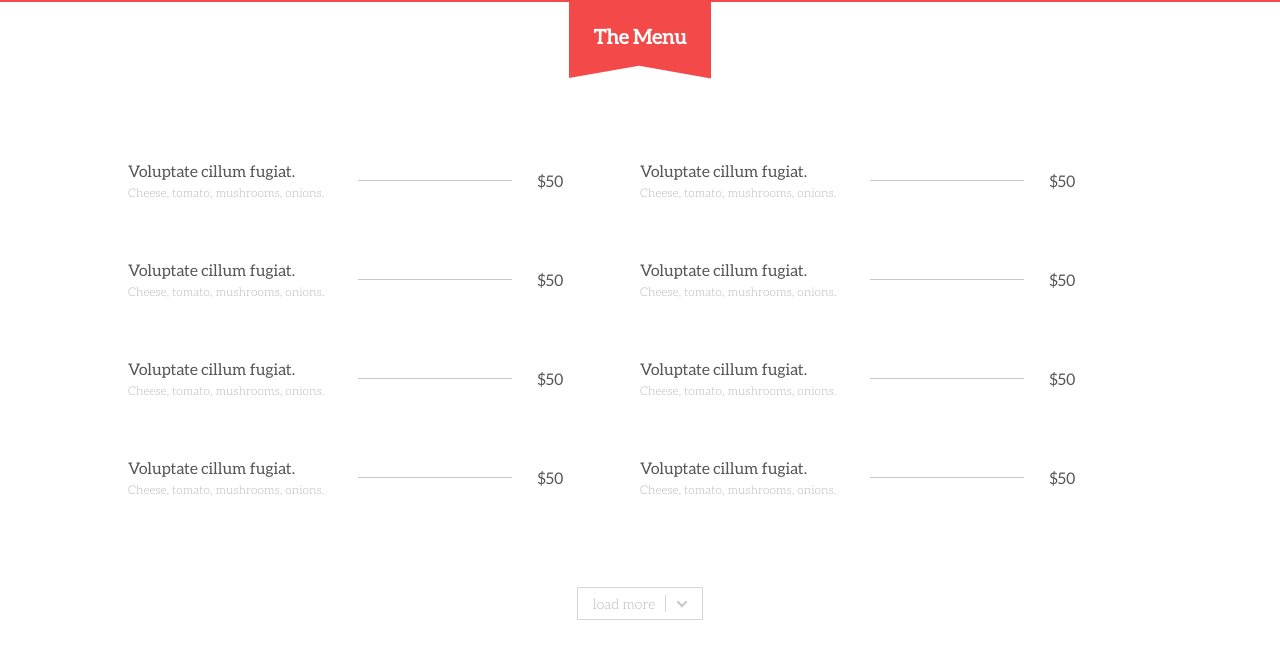
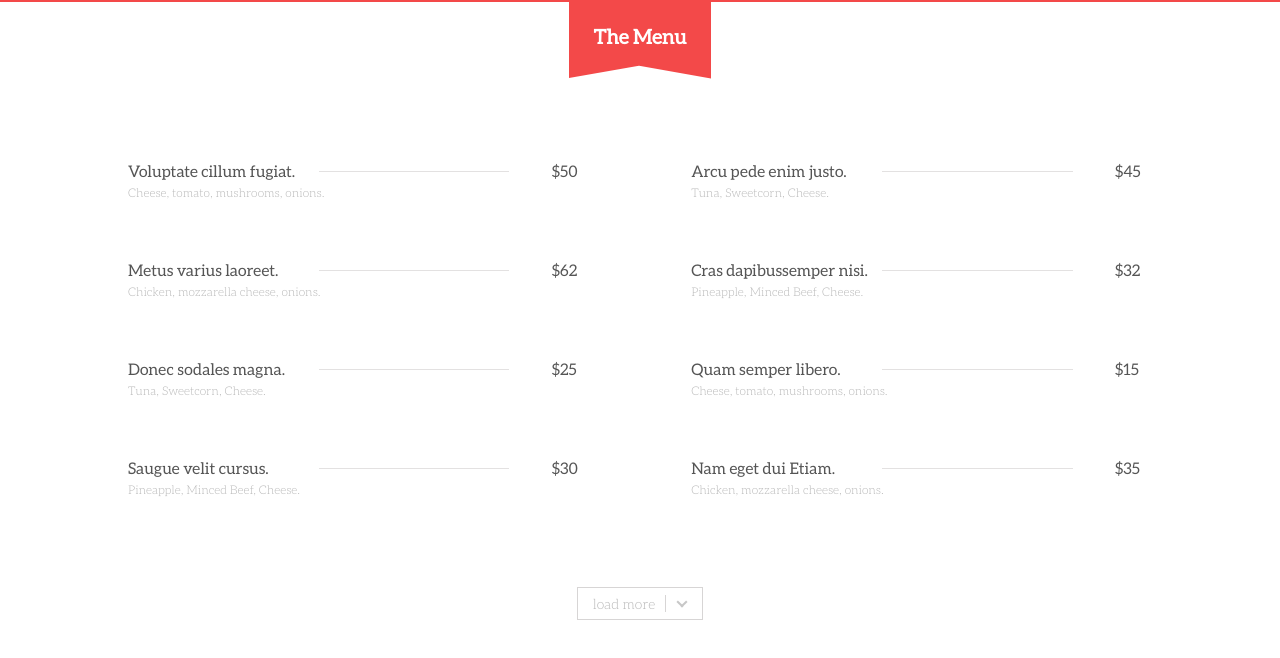
Before and after one commit to deanpifar/Resto-Template-HTML, a plain HTML site: page index.html in a window 1280 px wide. Shown: the part 698-1356 px from the top of the page. Drawn offline with Linux system fonts and the light colour scheme.

Commit message:
Fixes and Improvements
Improved the restaurant menu part ( To use :after and not the div for
the line ).
Fixed the restourant menu centering on the page.

```diff
--- a/css/style.css
+++ b/css/style.css
@@ -301,14 +301,20 @@ body {
 .main__menu__item {
   font-size: 0;
   display: inline-block;
-  width: 50%;
+  width: 45%;
+  margin-right: 5%;
   text-align: left;
   padding: 30px 0;
 }
 
+.main__menu__item:nth-child(even) {
+  margin-right: 0;
+  margin-left: 5%;
+}
+
 .main__menu__item__name {
   display: inline-block;
-  width: 40%;
+  width: calc(100% - 37px);
   font-size: 16px;
   vertical-align: middle;
 }
@@ -316,6 +322,18 @@ body {
 .main__menu__item__name h4 {
   color: #555555;
   margin-bottom: 5px;
+  position: relative;
+}
+
+.main__menu__item__name h4:after {
+  content: ' ';
+  display: inline-block;
+  position: absolute;
+  width: 45%;
+  left: 45%;
+  top: 50%;
+  height: 1px;
+  background-color: #e3e1e1;
 }
 
 .main__menu__item__name p {
@@ -324,20 +342,11 @@ body {
   font-family: 'Aleo Light';
 }
 
-.main__menu__item__line {
-  display: inline-block;
-  width: 30%;
-  height: 1px;
-  margin: 0 5%;
-  background-color: #c9c9c9;
-  vertical-align: middle;
-}
-
 .main__menu__item__price {
   display: inline-block;
   font-size: 16px;
-  width: 20%;
-  vertical-align: middle;
+  width: 37px;
+  vertical-align: top;
   color: #555;
 }
 
--- a/index.html
+++ b/index.html
@@ -33,79 +33,71 @@
               <h4>Voluptate cillum fugiat.</h4>
               <p>Cheese, tomato, mushrooms, onions.</p>
             </div>
-            <div class="main__menu__item__line"></div>
             <div class="main__menu__item__price">
               <p>$50</p>
             </div>
           </li>
           <li class="main__menu__item">
             <div class="main__menu__item__name">
-              <h4>Voluptate cillum fugiat.</h4>
-              <p>Cheese, tomato, mushrooms, onions.</p>
+              <h4>Arcu pede enim justo.</h4>
+              <p>Tuna, Sweetcorn, Cheese.</p>
             </div>
-            <div class="main__menu__item__line"></div>
             <div class="main__menu__item__price">
-              <p>$50</p>
+              <p>$45</p>
             </div>
           </li>
           <li class="main__menu__item">
             <div class="main__menu__item__name">
-              <h4>Voluptate cillum fugiat.</h4>
-              <p>Cheese, tomato, mushrooms, onions.</p>
+              <h4>Metus varius laoreet.</h4>
+              <p>Chicken, mozzarella cheese, onions.</p>
             </div>
-            <div class="main__menu__item__line"></div>
             <div class="main__menu__item__price">
-              <p>$50</p>
+              <p>$62</p>
             </div>
           </li>
           <li class="main__menu__item">
             <div class="main__menu__item__name">
-              <h4>Voluptate cillum fugiat.</h4>
-              <p>Cheese, tomato, mushrooms, onions.</p>
+              <h4>Cras dapibussemper nisi.</h4>
+              <p>Pineapple, Minced Beef, Cheese.</p>
             </div>
-            <div class="main__menu__item__line"></div>
             <div class="main__menu__item__price">
-              <p>$50</p>
+              <p>$32</p>
             </div>
           </li>
           <li class="main__menu__item">
             <div class="main__menu__item__name">
-              <h4>Voluptate cillum fugiat.</h4>
-              <p>Cheese, tomato, mushrooms, onions.</p>
+              <h4>Donec sodales magna.</h4>
+              <p>Tuna, Sweetcorn, Cheese.</p>
             </div>
-            <div class="main__menu__item__line"></div>
             <div class="main__menu__item__price">
-              <p>$50</p>
+              <p>$25</p>
             </div>
           </li>
           <li class="main__menu__item">
             <div class="main__menu__item__name">
-              <h4>Voluptate cillum fugiat.</h4>
+              <h4>Quam semper libero.</h4>
               <p>Cheese, tomato, mushrooms, onions.</p>
             </div>
-            <div class="main__menu__item__line"></div>
             <div class="main__menu__item__price">
-              <p>$50</p>
+              <p>$15</p>
             </div>
           </li>
           <li class="main__menu__item">
             <div class="main__menu__item__name">
-              <h4>Voluptate cillum fugiat.</h4>
-              <p>Cheese, tomato, mushrooms, onions.</p>
+              <h4>Saugue velit cursus.</h4>
+              <p>Pineapple, Minced Beef, Cheese.</p>
             </div>
-            <div class="main__menu__item__line"></div>
             <div class="main__menu__item__price">
-              <p>$50</p>
+              <p>$30</p>
             </div>
           </li>
           <li class="main__menu__item">
             <div class="main__menu__item__name">
-              <h4>Voluptate cillum fugiat.</h4>
-              <p>Cheese, tomato, mushrooms, onions.</p>
+              <h4>Nam eget dui Etiam.</h4>
+              <p>Chicken, mozzarella cheese, onions.</p>
             </div>
-            <div class="main__menu__item__line"></div>
             <div class="main__menu__item__price">
-              <p>$50</p>
+              <p>$35</p>
             </div>
           </li>
         </ul>
--- a/scss/main.scss
+++ b/scss/main.scss
@@ -137,17 +137,33 @@ body {
 		&__item {
 			font-size: 0;
 			display: inline-block;
-			width: 50%;
+			width: 45%;
+			margin-right: 5%;
 			text-align: left;
 			padding: 30px 0;
+			&:nth-child(even) {
+				margin-right: 0;
+				margin-left: 5%;
+			}
 			&__name {
 				display: inline-block;
-				width: 40%;
+				width: calc(100% - 37px);
 				font-size: 16px;
 				vertical-align: middle;
 				h4 {
 					color: #555555;
 					margin-bottom: 5px;
+					position: relative;
+					&:after {
+						content: ' ';
+						display: inline-block;
+						position: absolute;
+						width: 45%;
+						left: 45%;
+						top: 50%;
+						height: 1px;
+						background-color: #e3e1e1;
+					}
 				}
 				p {
 					font-size: 12px;
@@ -155,19 +171,11 @@ body {
 					font-family: 'Aleo Light';
 				}
 			}
-			&__line {
-				display: inline-block;
-				width: 30%;
-				height: 1px;
-				margin: 0 5%;
-				background-color: #c9c9c9;
-				vertical-align: middle;
-			}
 			&__price {
 				display: inline-block;
 				font-size: 16px;
-				width: 20%;
-				vertical-align: middle;
+				width: 37px;
+				vertical-align: top;
 				color: #555;
 			}
 		}
```
Also changed, not shown: 1 other file.
